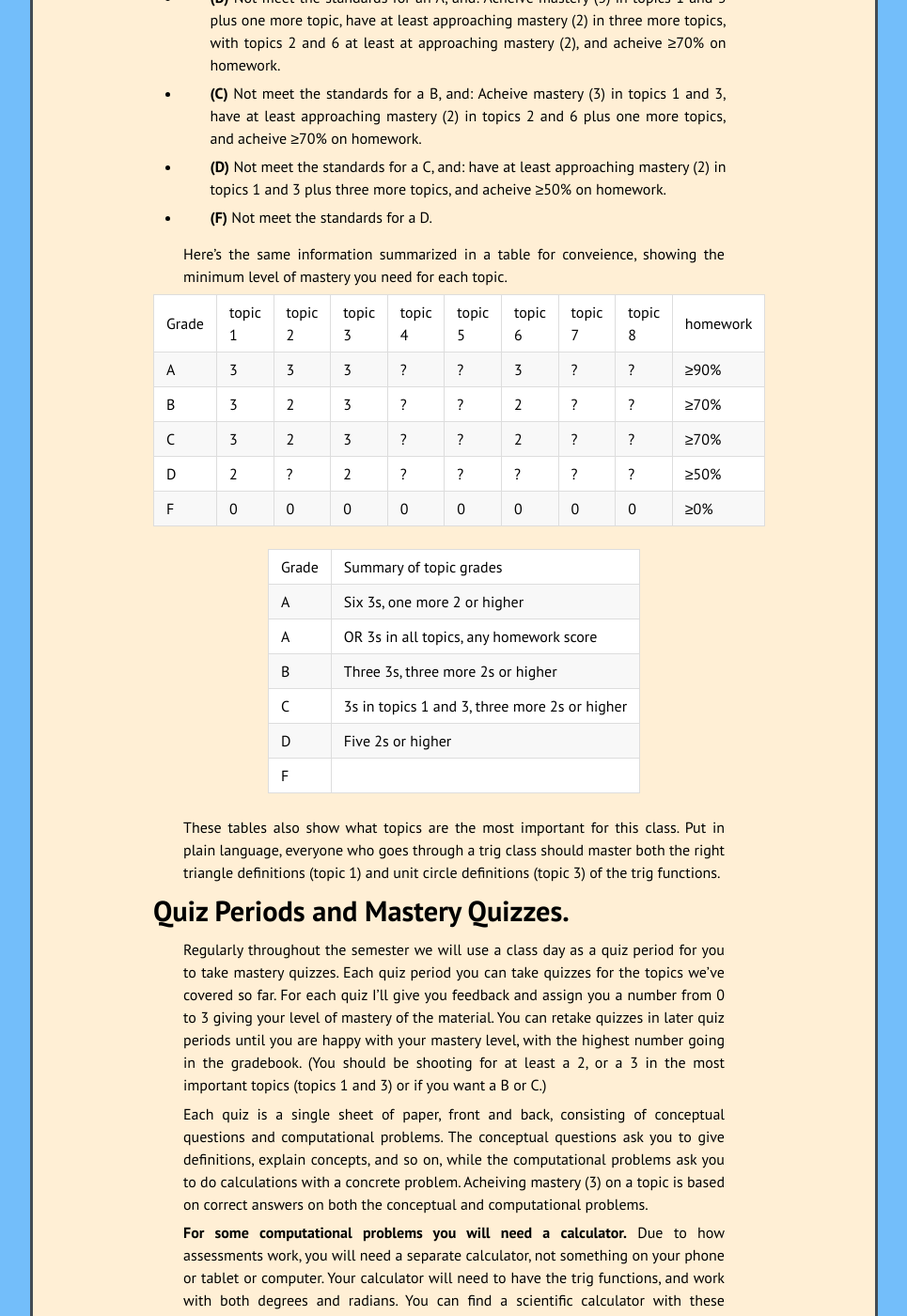
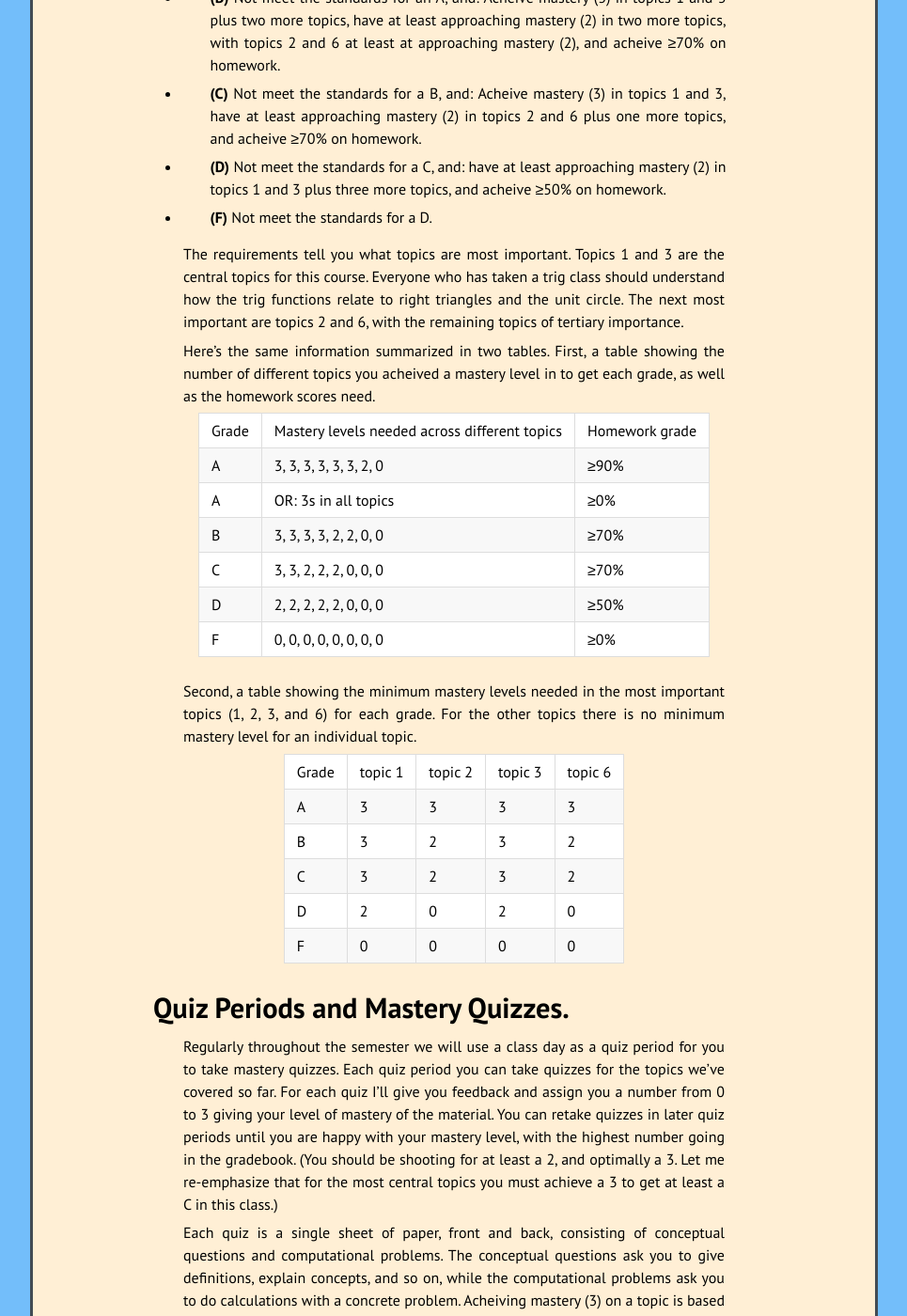
Before and after one commit to kamerynjw/kamerynjw.github.io, a Jekyll site: the page built from teaching/2022/math1316fall/grading.md, in a window 1280 px wide and 1400 px high, scrolled down 1589 px. Shown: the whole window at 94% size, without its empty margins (157-1122 px from the left). Built offline with Jekyll 4.4.1, drawn with Linux system fonts in a browser that asks for light colours; nearby versions of some CDN libraries; some of the changed text lies outside the part shown.

Commit message:
rewrote the grading stuff to be clearer hopefully

```diff
--- a/teaching/2022/math1316fall/grading.md
+++ b/teaching/2022/math1316fall/grading.md
@@ -32,7 +32,7 @@ Here are the requirements to earn the different possible grades in this class.
 
 * **(A)** Acheive mastery (3) in topics 1, 2, 3, and 6 plus two more topics, and have at least approaching mastery (2) in one more topic, and acheive ≥90% on homework; OR acheive mastery (3) on all eight topics.
 
-* **(B)** Not meet the standards for an A, and: Acheive mastery (3) in topics 1 and 3 plus one more topic, have at least approaching mastery (2) in three more topics, with topics 2 and 6 at least at approaching mastery (2), and acheive ≥70% on homework.
+* **(B)** Not meet the standards for an A, and: Acheive mastery (3) in topics 1 and 3 plus two more topics, have at least approaching mastery (2) in two more topics, with topics 2 and 6 at least at approaching mastery (2), and acheive ≥70% on homework.
 
 * **(C)** Not meet the standards for a B, and: Acheive mastery (3) in topics 1 and 3, have at least approaching mastery (2) in topics 2 and 6 plus one more topics, and acheive ≥70% on homework.
 
@@ -40,29 +40,33 @@ Here are the requirements to earn the different possible grades in this class.
 
 * **(F)** Not meet the standards for a D.
 
-Here's the same information summarized in a table for conveience, showing the minimum level of mastery you need for each topic.
+The requirements tell you what topics are most important. Topics 1 and 3 are the central topics for this course. Everyone who has taken a trig class should understand how the trig functions relate to right triangles and the unit circle. The next most important are topics 2 and 6, with the remaining topics of tertiary importance.
 
-|Grade|topic 1|topic 2|topic 3|topic 4|topic 5|topic 6|topic 7|topic 8|homework|
-|A|3|3|3|?|?|3|?|?|≥90%|
-|B|3|2|3|?|?|2|?|?|≥70%|
-|C|3|2|3|?|?|2|?|?|≥70%|
-|D|2|?|2|?|?|?|?|?|≥50%|
-|F|0|0|0|0|0|0|0|0|≥0%|
+Here's the same information summarized in two tables. First, a table showing the number of different topics you acheived a mastery level in to get each grade, as well as the homework scores need.
 
-|Grade|Summary of topic grades|
-|A|Six 3s, one more 2 or higher|
-|A|OR 3s in all topics, any homework score|
-|B|Three 3s, three more 2s or higher|
-|C|3s in topics 1 and 3, three more 2s or higher|
-|D|Five 2s or higher|
-|F| |
+|Grade|Mastery levels needed across different topics|Homework grade|
+|A|3, 3, 3, 3, 3, 3, 2, 0|≥90%|
+|A|OR: 3s in all topics|≥0%|
+|B|3, 3, 3, 3, 2, 2, 0, 0|≥70%|
+|C|3, 3, 2, 2, 2, 0, 0, 0|≥70%|
+|D|2, 2, 2, 2, 2, 0, 0, 0|≥50%|
+|F|0, 0, 0, 0, 0, 0, 0, 0|≥0%|
 
-These tables also show what topics are the most important for this class. Put in plain language, everyone who goes through a trig class should master both the right triangle definitions (topic 1) and unit circle definitions (topic 3) of the trig functions.
+Second, a table showing the minimum mastery levels needed in the most important topics (1, 2, 3, and 6) for each grade. For the other topics there is no minimum mastery level for an individual topic.
+
+|Grade|topic 1|topic 2|topic 3|topic 6|
+|A|3|3|3|3|
+|B|3|2|3|2|
+|C|3|2|3|2|
+|D|2|0|2|0|
+|F|0|0|0|0|
+
+
 
 Quiz Periods and Mastery Quizzes.
 ============
 
-Regularly throughout the semester we will use a class day as a quiz period for you to take mastery quizzes. Each quiz period you can take quizzes for the topics we've covered so far. For each quiz I'll give you feedback and assign you a number from 0 to 3 giving your level of mastery of the material. You can retake quizzes in later quiz periods until you are happy with your mastery level, with the highest number going in the gradebook. (You should be shooting for at least a 2, or a 3 in the most important topics (topics 1 and 3) or if you want a B or C.)
+Regularly throughout the semester we will use a class day as a quiz period for you to take mastery quizzes. Each quiz period you can take quizzes for the topics we've covered so far. For each quiz I'll give you feedback and assign you a number from 0 to 3 giving your level of mastery of the material. You can retake quizzes in later quiz periods until you are happy with your mastery level, with the highest number going in the gradebook. (You should be shooting for at least a 2, and optimally a 3. Let me re-emphasize that for the most central topics you must achieve a 3 to get at least a C in this class.)
 
 Each quiz is a single sheet of paper, front and back, consisting of conceptual questions and computational problems. The conceptual questions ask you to give definitions, explain concepts, and so on, while the computational problems ask you to do calculations with a concrete problem. Acheiving mastery (3) on a topic is based on correct answers on both the conceptual and computational problems.
 
```
Also changed, not shown: teaching/2022/math1316fall/syllabus.md (+16 -13 lines).
